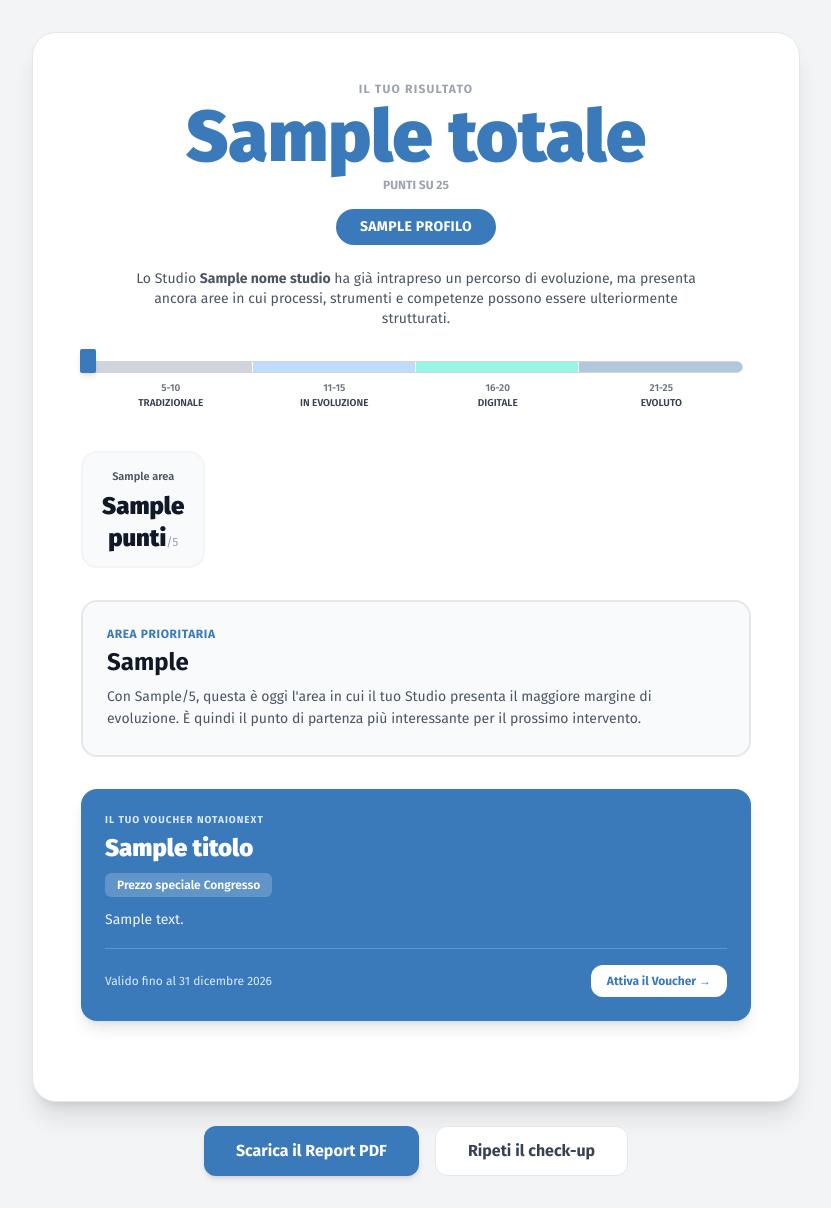
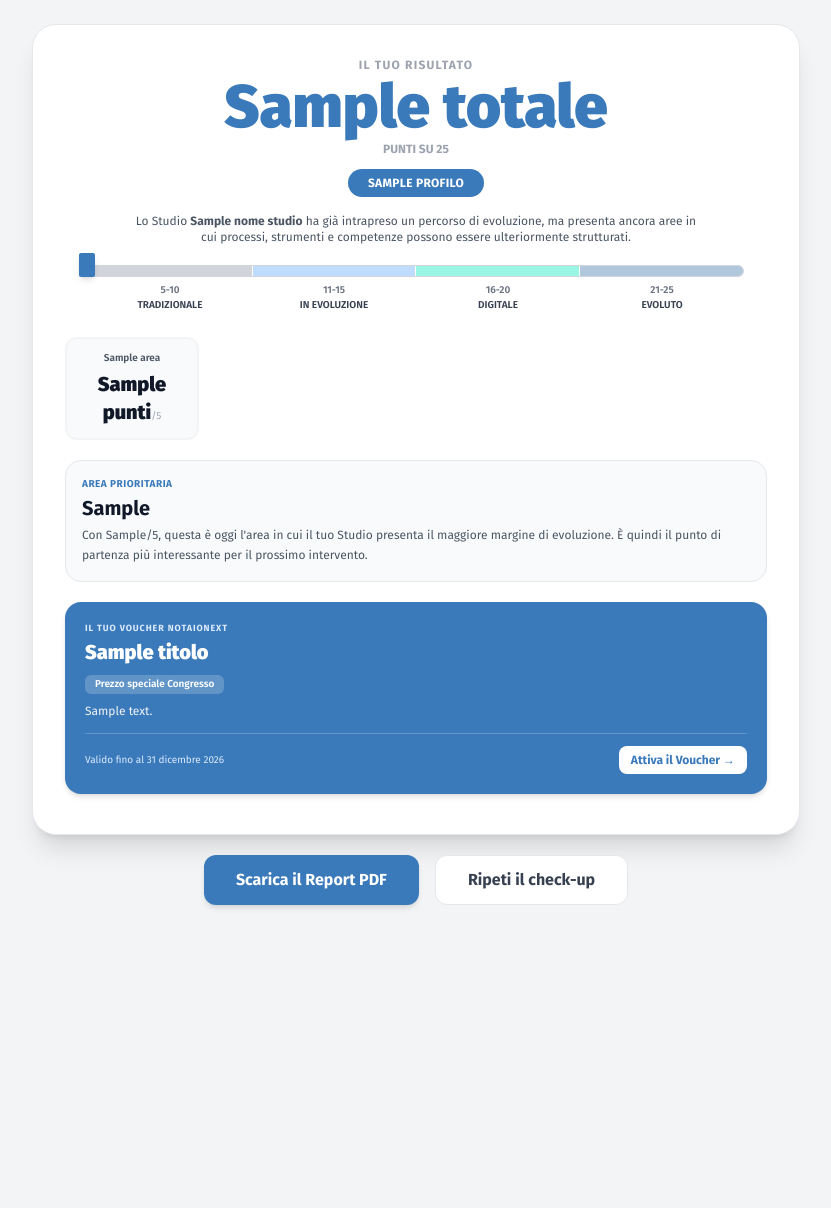
Before and after one commit to MarcoFicarra/notaionext-quiz, a FastAPI app: template templates/risultati.html in a window 1280 px wide. Shown: the whole page, without its empty margins (224-1055 px from the left). After the commit the page ends 908 px from the top, so only its background shows below. Run offline with FastAPI, Linux system fonts and the light colour scheme; the template is opened without the code that fills it: most values are stand-ins (such as "Sample title", 1, 10 or a date in 2020); some libraries are stand-ins or nearby versions.

Commit message:
Fix PDF singola pagina A4

```diff
--- a/templates/risultati.html
+++ b/templates/risultati.html
@@ -12,27 +12,27 @@
         body, button, a, span { font-family: 'Fira Sans', sans-serif !important; }
     </style>
 </head>
-<body class="bg-gray-100 flex items-center justify-center min-h-screen p-4 md:p-8">
+<body class="bg-gray-100 flex items-center justify-center min-h-screen p-2 md:p-6">
 
     <div class="max-w-3xl w-full">
 
         <!-- CONTENITORE STAMPABILE IN PDF -->
-        <div id="reportContainer" class="bg-white rounded-3xl shadow-xl p-8 md:p-12 text-center border border-gray-200">
+        <div id="reportContainer" class="bg-white rounded-3xl shadow-xl p-6 md:p-8 text-center border border-gray-200">
 
             <span class="text-xs font-bold tracking-widest text-gray-400 uppercase block mb-1">IL TUO RISULTATO</span>
-            <h1 class="text-7xl font-black text-[#3a7aba] my-1">{{ totale }}</h1>
-            <p class="text-xs font-bold text-gray-400 mb-4">PUNTI SU 25</p>
+            <h1 class="text-6xl font-black text-[#3a7aba] my-1">{{ totale }}</h1>
+            <p class="text-xs font-bold text-gray-400 mb-3">PUNTI SU 25</p>
 
-            <div class="inline-block bg-[#3a7aba] text-white font-bold text-sm px-6 py-2 rounded-full uppercase tracking-wide mb-6">
+            <div class="inline-block bg-[#3a7aba] text-white font-bold text-xs px-5 py-1.5 rounded-full uppercase tracking-wide mb-4">
                 {{ profilo }}
             </div>
 
-            <p class="text-gray-600 text-sm max-w-xl mx-auto mb-8">
+            <p class="text-gray-600 text-xs max-w-xl mx-auto mb-5">
                 Lo Studio <strong>{{ nome_studio }}</strong> ha già intrapreso un percorso di evoluzione, ma presenta ancora aree in cui processi, strumenti e competenze possono essere ulteriormente strutturati.
             </p>
 
             <!-- SCALA DI EVOLUZIONE (PROGRESS BAR) -->
-            <div class="relative mb-10 max-w-2xl mx-auto px-2">
+            <div class="relative mb-6 max-w-2xl mx-auto px-2">
                 <div class="absolute -top-3 transition-all duration-500" style="left: calc({{ percentuale_pos }}% - 8px);">
                     <div class="w-4 h-6 bg-[#3a7aba] mx-auto rounded-sm shadow-md"></div>
                 </div>
@@ -44,7 +44,7 @@
                     <div class="w-1/4 bg-[#3a7aba]/30"></div>
                 </div>
 
-                <div class="grid grid-cols-4 text-[10px] text-gray-500 mt-2 font-semibold uppercase">
+                <div class="grid grid-cols-4 text-[10px] text-gray-500 mt-1.5 font-semibold uppercase">
                     <div>5-10<br><span class="text-gray-700">Tradizionale</span></div>
                     <div>11-15<br><span class="text-gray-700">In Evoluzione</span></div>
                     <div>16-20<br><span class="text-gray-700">Digitale</span></div>
@@ -53,41 +53,41 @@
             </div>
 
             <!-- BREAKDOWN PER SINGOLA AREA -->
-            <div class="grid grid-cols-1 md:grid-cols-5 gap-3 mb-8">
+            <div class="grid grid-cols-5 gap-2 mb-5">
                 {% for area, punti in punteggi.items() %}
-                <div class="p-3 border-2 rounded-2xl text-center relative transition
+                <div class="p-2 border-2 rounded-xl text-center relative transition
                     {% if area == area_prioritaria %} border-[#3a7aba] bg-[#3a7aba]/5 shadow-sm {% else %} border-gray-100 bg-gray-50 {% endif %}">
 
                     {% if area == area_prioritaria %}
-                    <span class="absolute -top-2.5 left-1/2 -translate-x-1/2 bg-[#3a7aba] text-white text-[9px] font-black px-2 py-0.5 rounded-full uppercase">PRIORITÀ</span>
+                    <span class="absolute -top-2 left-1/2 -translate-x-1/2 bg-[#3a7aba] text-white text-[8px] font-black px-1.5 py-0.5 rounded-full uppercase">PRIORITÀ</span>
                     {% endif %}
 
-                    <span class="text-[11px] font-semibold text-gray-600 block truncate mb-1 mt-1">{{ area }}</span>
-                    <span class="text-2xl font-black text-gray-900">{{ punti }}<span class="text-xs text-gray-400 font-normal">/5</span></span>
+                    <span class="text-[10px] font-semibold text-gray-600 block truncate mb-1 mt-1">{{ area }}</span>
+                    <span class="text-xl font-black text-gray-900">{{ punti }}<span class="text-[10px] text-gray-400 font-normal">/5</span></span>
                 </div>
                 {% endfor %}
             </div>
 
             <!-- CARD AREA PRIORITARIA -->
-            <div class="bg-gray-50 border-2 border-gray-200 rounded-2xl p-6 text-left mb-8">
-                <span class="text-xs font-bold text-[#3a7aba] uppercase tracking-wider block mb-1">AREA PRIORITARIA</span>
-                <h3 class="text-2xl font-bold text-gray-900 mb-2">{{ area_prioritaria }}</h3>
-                <p class="text-gray-600 text-sm leading-relaxed">
+            <div class="bg-gray-50 border border-gray-200 rounded-2xl p-4 text-left mb-5">
+                <span class="text-[10px] font-bold text-[#3a7aba] uppercase tracking-wider block mb-0.5">AREA PRIORITARIA</span>
+                <h3 class="text-xl font-bold text-gray-900 mb-1">{{ area_prioritaria }}</h3>
+                <p class="text-gray-600 text-xs leading-relaxed">
                     Con {{ punti_area }}/5, questa è oggi l'area in cui il tuo Studio presenta il maggiore margine di evoluzione. È quindi il punto di partenza più interessante per il prossimo intervento.
                 </p>
             </div>
 
             <!-- BOX VOUCHER CORSO -->
-            <div class="bg-[#3a7aba] text-white rounded-2xl p-6 text-left shadow-lg mb-8">
-                <span class="text-[10px] font-bold tracking-widest text-blue-100 uppercase block mb-1">IL TUO VOUCHER NOTAIONEXT</span>
-                <h3 class="text-2xl font-black mb-2">{{ voucher_info.titolo }}</h3>
-                <span class="inline-block bg-white/20 text-white text-xs font-semibold px-3 py-1 rounded-md mb-3">Prezzo speciale Congresso</span>
-                <p class="text-gray-100 text-sm leading-relaxed mb-4">
+            <div class="bg-[#3a7aba] text-white rounded-2xl p-5 text-left shadow-md mb-2">
+                <span class="text-[9px] font-bold tracking-widest text-blue-100 uppercase block mb-0.5">IL TUO VOUCHER NOTAIONEXT</span>
+                <h3 class="text-xl font-black mb-1">{{ voucher_info.titolo }}</h3>
+                <span class="inline-block bg-white/20 text-white text-[10px] font-semibold px-2.5 py-0.5 rounded-md mb-2">Prezzo speciale Congresso</span>
+                <p class="text-gray-100 text-xs leading-relaxed mb-3">
                     {{ voucher_info.desc }}
                 </p>
-                <div class="border-t border-white/20 pt-4 flex items-center justify-between">
-                    <span class="text-xs text-blue-100">Valido fino al 31 dicembre 2026</span>
-                    <a href="mailto:info@notaionext.it?subject=Richiesta Voucher {{ voucher_info.titolo }}" class="bg-white hover:bg-gray-100 text-[#3a7aba] font-bold text-xs px-4 py-2 rounded-xl transition">
+                <div class="border-t border-white/20 pt-3 flex items-center justify-between">
+                    <span class="text-[10px] text-blue-100">Valido fino al 31 dicembre 2026</span>
+                    <a href="mailto:info@notaionext.it?subject=Richiesta Voucher {{ voucher_info.titolo }}" class="bg-white hover:bg-gray-100 text-[#3a7aba] font-bold text-xs px-3 py-1.5 rounded-lg transition">
                         Attiva il Voucher &rarr;
                     </a>
                 </div>
@@ -96,7 +96,7 @@
         </div>
 
         <!-- PULSANTI DI AZIONE -->
-        <div class="flex flex-wrap justify-center gap-4 mt-6">
+        <div class="flex flex-wrap justify-center gap-4 mt-5">
             <button onclick="scaricaPDF()" class="bg-[#3a7aba] hover:bg-[#2d6195] text-white font-bold py-3 px-8 rounded-xl transition shadow-md">
                 Scarica il Report PDF
             </button>
@@ -107,43 +107,22 @@
 
     </div>
 
-    <!-- SCRIPT GENERAZIONE PDF -->
+    <!-- SCRIPT GENERAZIONE PDF (FORZATO SU 1 PAGINA A4) -->
     <script>
         function scaricaPDF() {
             const element = document.getElementById('reportContainer');
+
             const opt = {
-                margin:       0.3,
+                margin:       [0.15, 0.15, 0.15, 0.15], // Margini ridotti (circa 4mm)
                 filename:     'Report_NotaioNext_{{ nome_studio }}.pdf',
                 image:        { type: 'jpeg', quality: 0.98 },
-                html2canvas:  { scale: 2 },
-                jsPDF:        { unit: 'in', format: 'letter', orientation: 'portrait' }
+                html2canvas:  { scale: 2, useCORS: true, logging: false },
+                jsPDF:        { unit: 'in', format: 'a4', orientation: 'portrait' },
+                pagebreak:    { mode: 'avoid-all' } // Impedisce l'interruzione di pagina
             };
+
             html2pdf().set(opt).from(element).save();
         }
     </script>
-	<style>
-@media print {
-    /* Riduce leggermente la dimensione globale per far entrare tutto in una pagina A4 */
-    body {
-        zoom: 0.75; /* Se ancora non entra, prova ad abbassarlo a 0.80 o 0.75 */
-        margin: 0 !important;
-        padding: 0 !important;
-    }
-
-    /* Rimuove ombre e margini esterni che occupano spazio inutile nel PDF */
-    .container, .card, section {
-        box-shadow: none !important;
-        border: none !important;
-        margin: 0 auto !important;
-        padding: 10px !important;
-        page-break-inside: avoid !important;
-    }
-
-    /* Nasconde automaticamente il pulsante "Scarica PDF" o "Torna alla Home" nel documento stampato */
-    button, .btn, #pulsante-stampa {
-        display: none !important;
-    }
-}
-</style>
 </body>
 </html>
```
